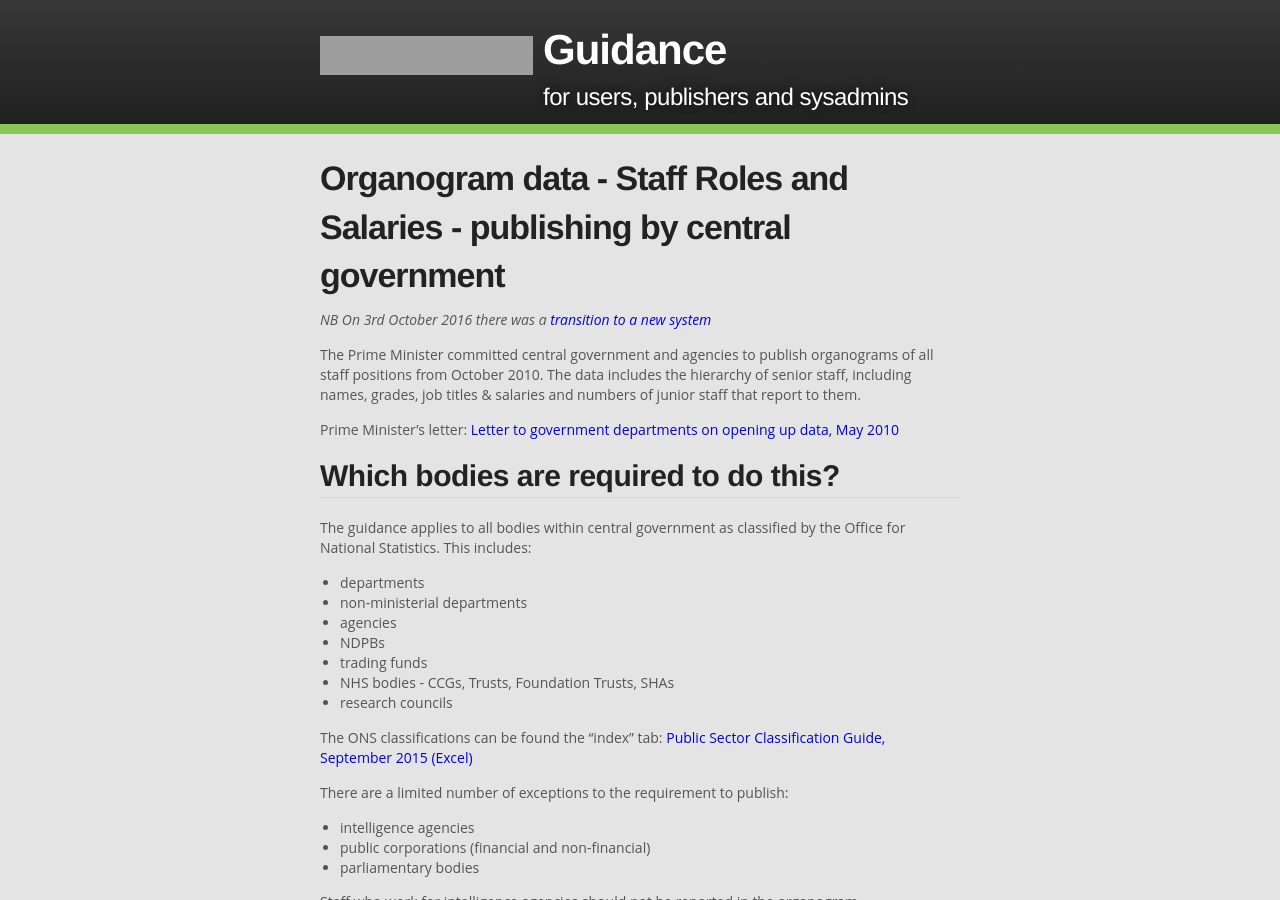
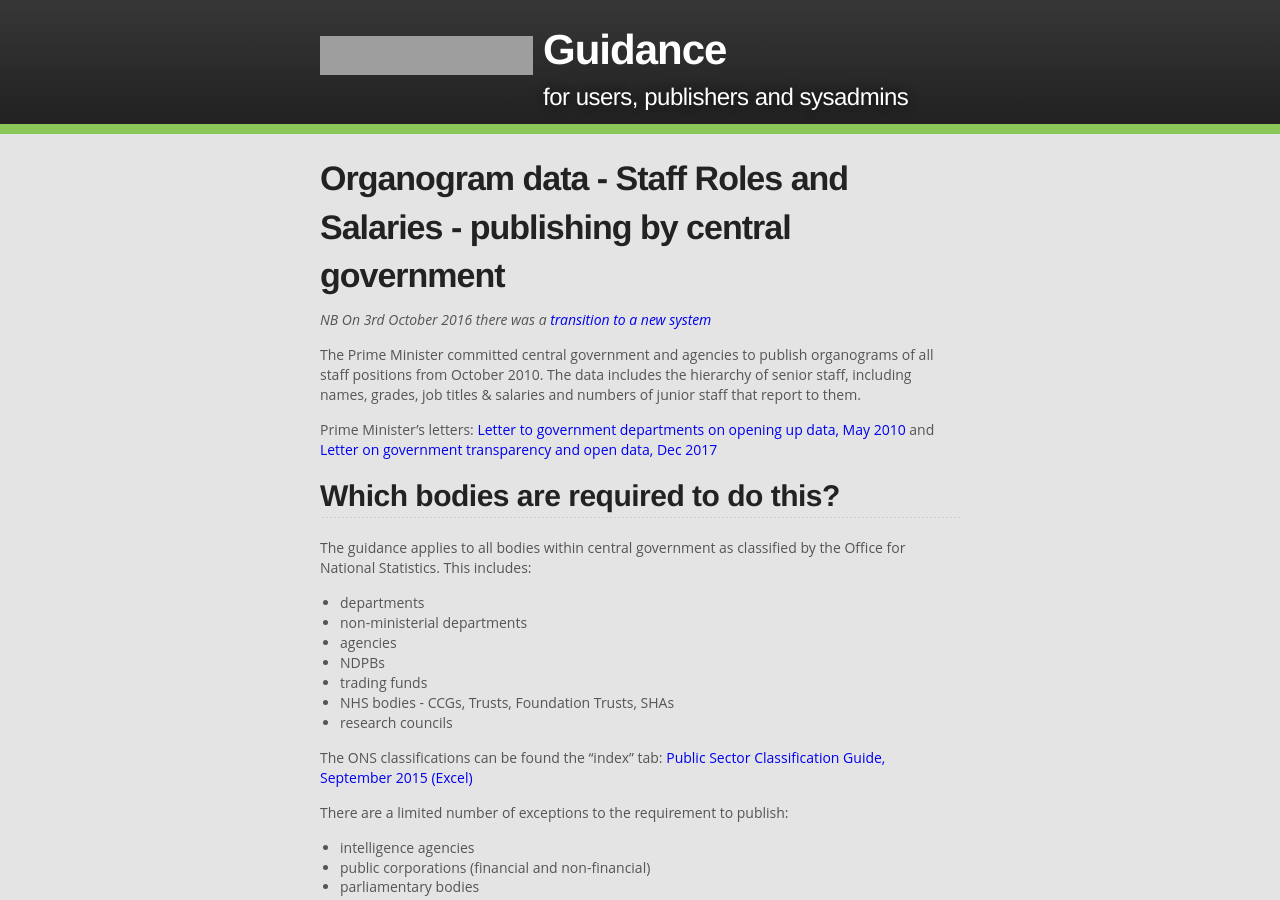
Before and after one commit to datagovuk/guidance, a Jekyll site: the page built from organogram-data.md, in a window 1280 px wide and 900 px high. Built offline with Jekyll 4.4.1, drawn with Linux system fonts in a browser that asks for light colours; comment, search, counter and statistics services are not loaded; grey boxes are pictures that could not be loaded.

Commit message:
Update organogram-data.md
New prime ministers letter, so link added

```diff
--- a/organogram-data.md
+++ b/organogram-data.md
@@ -7,7 +7,11 @@ title: "Organogram data - Staff Roles and Salaries - publishing by central gover
 
 The Prime Minister committed central government and agencies to publish organograms of all staff positions from October 2010. The data includes the hierarchy of senior staff, including names, grades, job titles & salaries and numbers of junior staff that report to them.
 
-Prime Minister's letter: [Letter to government departments on opening up data, May 2010](https://www.gov.uk/government/news/letter-to-government-departments-on-opening-up-data)
+Prime Minister's letters:
+[Letter to government departments on opening up data, May 2010](https://www.gov.uk/government/news/letter-to-government-departments-on-opening-up-data)
+and
+[Letter on government transparency and open data, Dec 2017](https://www.gov.uk/government/publications/letter-from-the-prime-minister-on-government-transparency-and-open-data)
+
 
 ## Which bodies are required to do this?
 
```
